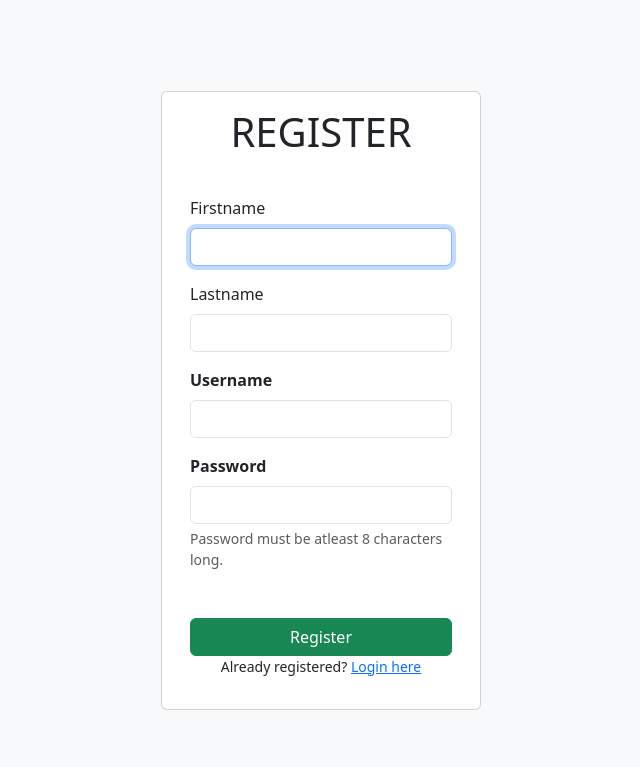
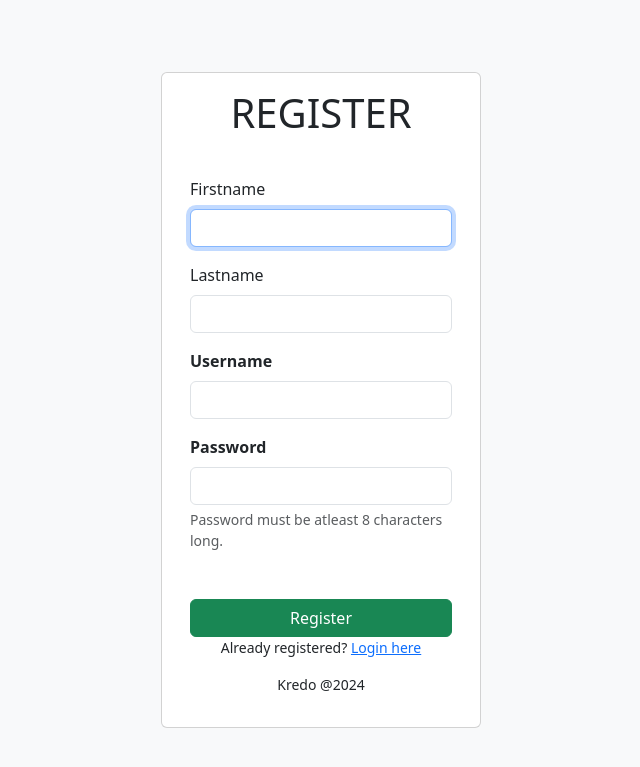
Before and after one commit to Kredo-Garry/The-company-source-code, a PHP site: page /register.php in a window 1280 px wide. Shown: the top 767 px of the page, without its empty margins (319-959 px from the left). Run offline with PHP 8.4, Linux system fonts and the light colour scheme.

Commit message:
I made some changes in the register.php

```diff
--- a/views/register.php
+++ b/views/register.php
@@ -45,6 +45,7 @@
                        <button type="submit" class="btn btn-success w-100">Register</button>
                     </form>
                     <p class="text-center small">Already registered? <a href="../views">Login here</a></p>
+                    <p class="text-center small">Kredo @2024</p>
                 </div>
             </div>
         </div>
```
